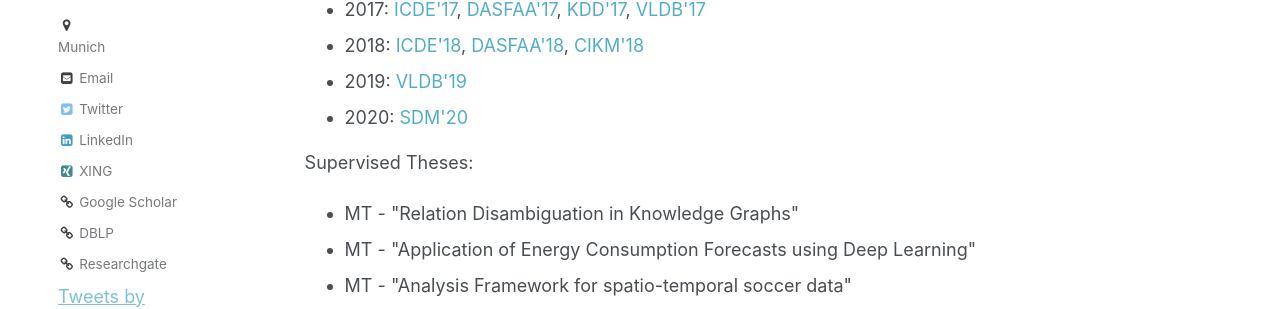
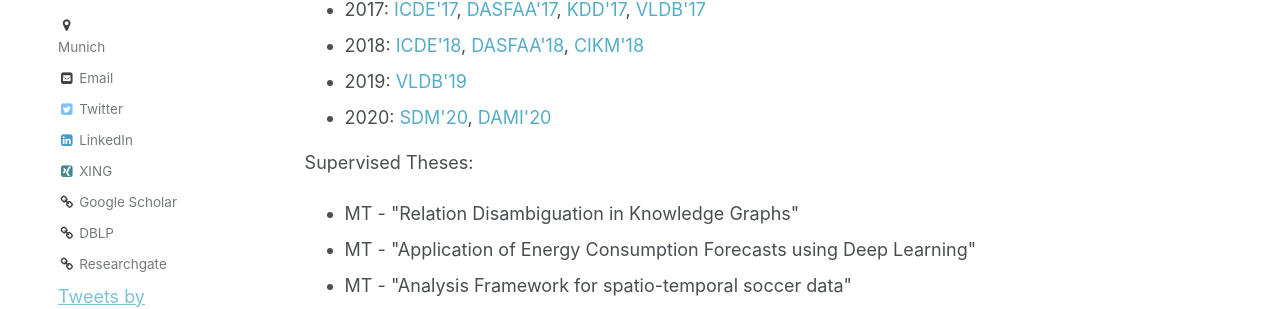
Before and after one commit to christianmaxmike/christianmaxmike.github.io, a Jekyll site: the page built from _pages/about.md, in a window 1280 px wide and 900 px high, scrolled down 811 px. Shown: the part 323-632 px from the top of the window. Built offline with Jekyll 4.4.1, drawn with Linux system fonts in a browser that asks for light colours; comment, search, counter and statistics services are not loaded.

Commit message:
Update about.md

```diff
--- a/_pages/about.md
+++ b/_pages/about.md
@@ -54,7 +54,7 @@ Peer reviewed for conferences in ...
 	<li>2017: <a href="http://icde2017.sdsc.edu">ICDE'17</a>, <a href="http://ada.suda.edu.cn/dasfaa2017/">DASFAA'17</a>, <a href="http://www.kdd.org/kdd2017/">KDD'17</a>, <a href="http://www.vldb.org/2017/">VLDB'17</a></li>
 	<li>2018: <a href="https://icde2018.org">ICDE'18</a>, <a href="http://www.ict.griffith.edu.au/conferences/dasfaa2018/">DASFAA'18</a>, <a href="http://www.cikm2018.units.it/">CIKM'18</a></li>
 	<li>2019: <a href="http://vldb.org/2019/">VLDB'19</a></li>
-	<li>2020: <a href="https://www.siam.org/conferences/cm/conference/sdm20">SDM'20</a></li>
+	<li>2020: <a href="https://www.siam.org/conferences/cm/conference/sdm20">SDM'20</a>, <a href="https://csit2020.org/dami/index.html">DAMI'20</a></li>
 </ul>
 
 Supervised Theses:
```
